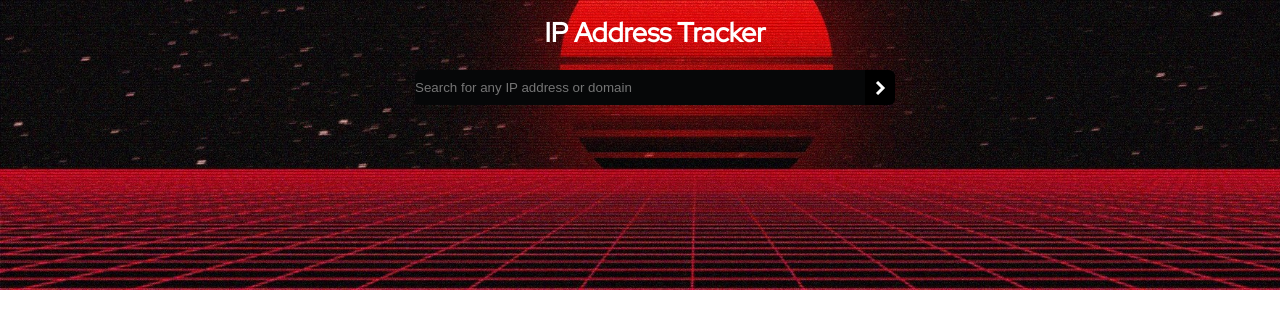
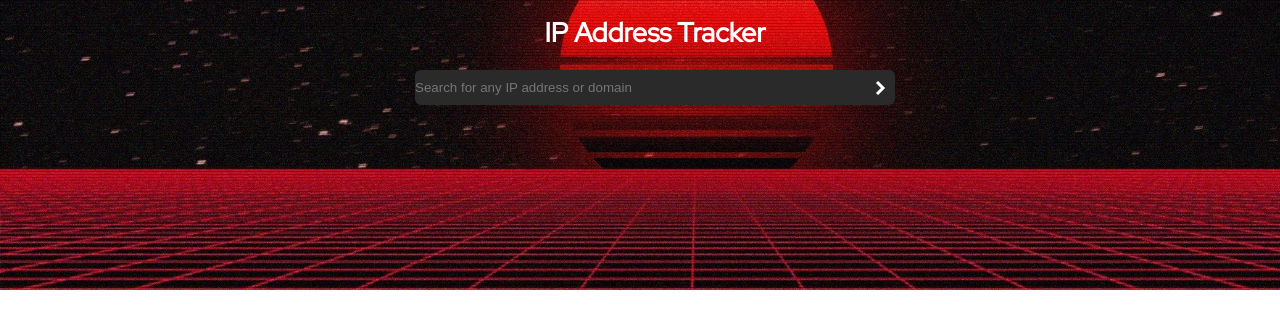
Before and after one commit to digitalents-academy/ip-address-tracker, a React (Vite) app in the folder ip-address-tracker/: page / in a window 1280 px wide. Shown: the top 328 px of the page. Built offline with nearby package versions, Linux system fonts and the light colour scheme.

Commit message:
dark theme

```diff
--- a/ip-address-tracker/src/styles/App.css
+++ b/ip-address-tracker/src/styles/App.css
@@ -45,7 +45,7 @@
 
 .input {
    color: white;
-   background-color: #060708;
+   background-color: rgb(42,42,42);
    border: none;
    height: 35px;
    width: 450px;
@@ -56,11 +56,12 @@
     display: flex;
     justify-content: center;
     align-items: center;
-    background-color: black;
+    background-color: rgb(42, 42, 42);
     width: 30px;
     height: 35px;
     border-radius: 0 6px 6px 0;
     cursor: pointer;
+    opacity: 0,5;
 }
 
 
@@ -72,7 +73,9 @@
     display: flex;
     flex-direction: row;
     justify-content: space-between;
-    background-color: rgb(238, 238, 238);
+    background-color: rgb(42, 42, 42);
+    color: white;
+    opacity: 1;
     width: max-content;
     height: 140px;
     border-radius: 15px;
@@ -85,7 +88,7 @@
     flex-direction: column;
     padding: 40px;
     width: 300px;
-    border-right: 1px solid #060708;
+    border-right: 1px solid #ffffff;
 }
 
 .card-image-last {
@@ -94,6 +97,7 @@
     flex-direction: column;
     padding: 40px;
     width: 300px;
+    opacity: 1;
 }
 .header {
     font-size: 12px;
```
